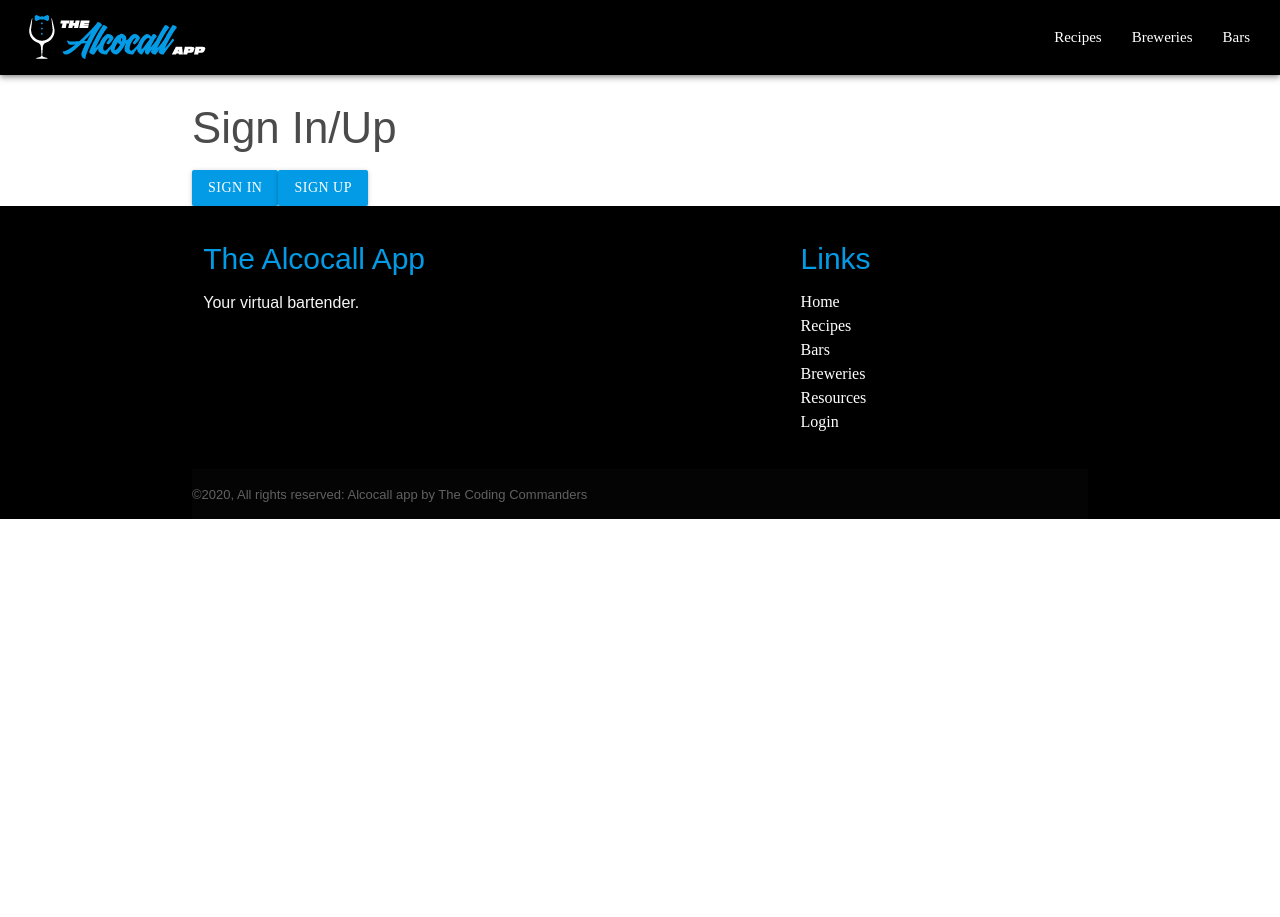
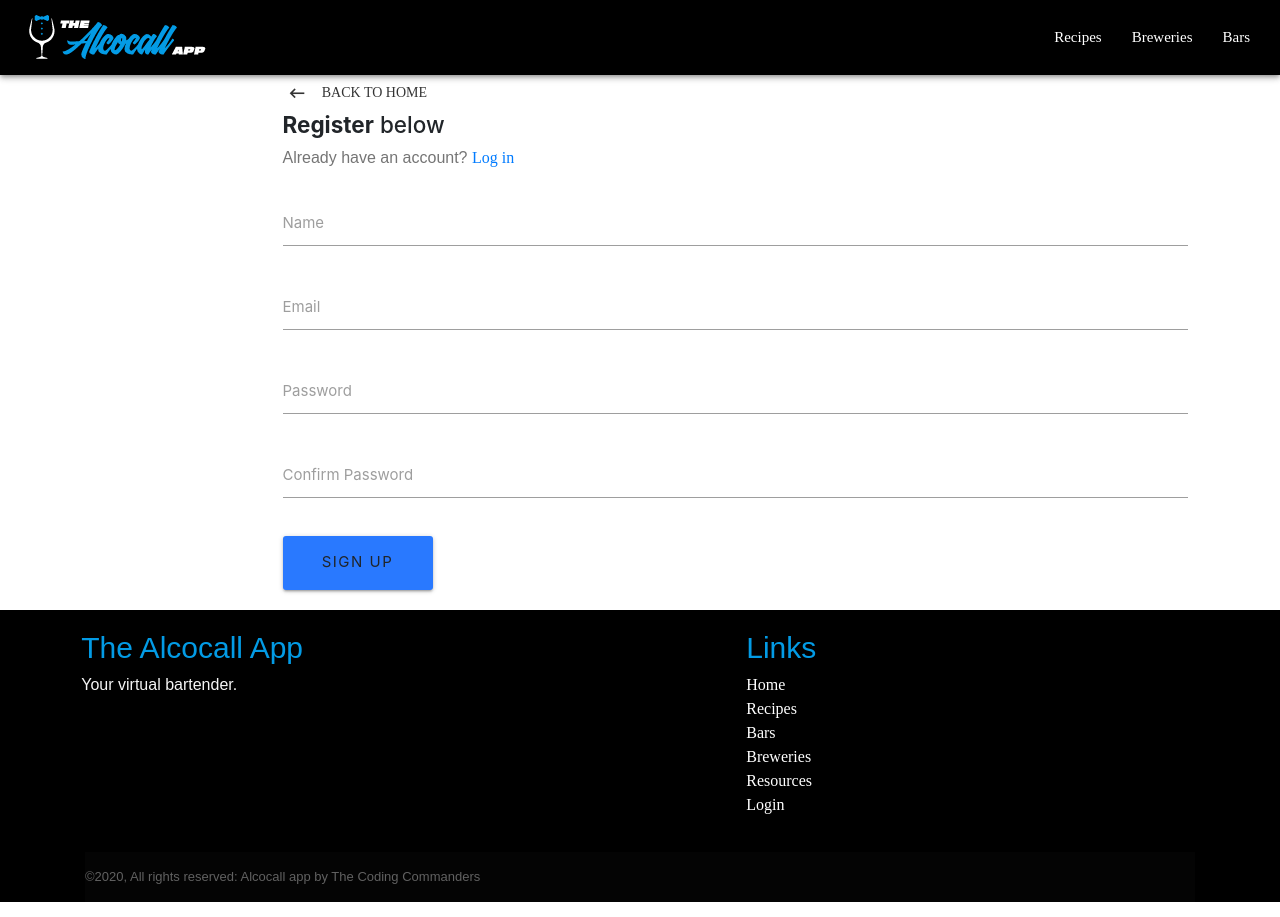
Before and after one commit to amaliawhay/alcocall, a React (Create React App) app in the folder client/: page / in a window 1280 px wide. Before the commit the page ends 800 px from the top, so only its background shows below. Built offline with nearby package versions, Linux system fonts and the light colour scheme; a web font is replaced by a local one.

Commit message:
here is the sign in and login front end

```diff
--- a/client/public/index.html
+++ b/client/public/index.html
@@ -24,6 +24,8 @@
       rel="manifest"
       href="%PUBLIC_URL%/manifest.json"
     />
+    <script src="https://code.jquery.com/jquery-3.5.1.slim.min.js" integrity="sha384-DfXdz2htPH0lsSSs5nCTpuj/zy4C+OGpamoFVy38MVBnE+IbbVYUew+OrCXaRkfj" crossorigin="anonymous"></script>
+<script src="https://cdn.jsdelivr.net/npm/bootstrap@4.5.3/dist/js/bootstrap.bundle.min.js" integrity="sha384-ho+j7jyWK8fNQe+A12Hb8AhRq26LrZ/JpcUGGOn+Y7RsweNrtN/tE3MoK7ZeZDyx" crossorigin="anonymous"></script>
     <!--
       Notice the use of %PUBLIC_URL% in the tags above.
       It will be replaced with the URL of the `public` folder during the build.
--- a/client/src/App.js
+++ b/client/src/App.js
@@ -4,11 +4,13 @@
 import Navbar1 from "./component/navBar/navBar";
 import home from "./pages/home/index";
 import references from "./pages/references/index";
-import signIn from "./pages/signIn/index";
+// import signIn from "./pages/signIn/index";
 import Recipes from "./pages/recipes/index";
 import bars from "./pages/bars/index";
 import breweries from "./pages/breweries/index";
 import Footer from "./component/footer/footer";
+import Register from "./auth/register.js";
+import Login from "./auth/login.js";
 
 function App() {
   return (
@@ -16,7 +18,9 @@
       <div>
         <Navbar1 />
 
-        <Route exact path="/" component={signIn} />
+
+        <Route exact path="/" component={Register} />
+        <Route exact path="/login" component={Login} />
         <Route exact path="/index" component={home} />
         <Route exact path="/bars" component={bars} />
         <Route path="/breweries" component={breweries} />
--- /dev/null
+++ b/client/src/auth/login.js
@@ -0,0 +1,83 @@
+import React, { Component } from "react";
+import { Link } from "react-router-dom";
+class Login extends Component {
+  constructor() {
+    super();
+    this.state = {
+      email: "",
+      password: "",
+      errors: {}
+    };
+  }
+onChange = e => {
+    this.setState({ [e.target.id]: e.target.value });
+  };
+onSubmit = e => {
+    e.preventDefault();
+const userData = {
+      email: this.state.email,
+      password: this.state.password
+    };
+console.log(userData);
+  };
+render() {
+    const { errors } = this.state;
+return (
+      <div className="container">
+        <div style={{ marginTop: "4rem" }} className="row">
+          <div className="col s8 offset-s2">
+            <Link to="/" className="btn-flat waves-effect">
+              <i className="material-icons left">keyboard_backspace</i> Back to
+              home
+            </Link>
+            <div className="col s12" style={{ paddingLeft: "11.250px" }}>
+              <h4>
+                <b>Login</b> below
+              </h4>
+              <p className="grey-text text-darken-1">
+                Don't have an account? <Link to="/register">Register</Link>
+              </p>
+            </div>
+            <form noValidate onSubmit={this.onSubmit}>
+              <div className="input-field col s12">
+                <input
+                  onChange={this.onChange}
+                  value={this.state.email}
+                  error={errors.email}
+                  id="email"
+                  type="email"
+                />
+                <label htmlFor="email">Email</label>
+              </div>
+              <div className="input-field col s12">
+                <input
+                  onChange={this.onChange}
+                  value={this.state.password}
+                  error={errors.password}
+                  id="password"
+                  type="password"
+                />
+                <label htmlFor="password">Password</label>
+              </div>
+              <div className="col s12" style={{ paddingLeft: "11.250px" }}>
+                <button
+                  style={{
+                    width: "150px",
+                    borderRadius: "3px",
+                    letterSpacing: "1.5px",
+                    marginTop: "1rem"
+                  }}
+                  type="submit"
+                  className="btn btn-large waves-effect waves-light hoverable blue accent-3"
+                >
+                  Login
+                </button>
+              </div>
+            </form>
+          </div>
+        </div>
+      </div>
+    );
+  }
+}
+export default Login;
--- /dev/null
+++ b/client/src/auth/register.js
@@ -0,0 +1,108 @@
+import React, { Component } from "react";
+import { Link } from "react-router-dom";
+class Register extends Component {
+  constructor() {
+    super();
+    this.state = {
+      name: "",
+      email: "",
+      password: "",
+      password2: "",
+      errors: {}
+    };
+  }
+
+  onChange = e => {
+    this.setState({ [e.target.id]: e.target.value });
+  };
+  onSubmit = e => {
+    e.preventDefault();
+const newUser = {
+      name: this.state.name,
+      email: this.state.email,
+      password: this.state.password,
+      password2: this.state.password2
+    };
+console.log(newUser);
+  };
+  render() {
+    const { errors } = this.state;
+    return (
+        <div className="container">
+          <div className="row">
+            <div className="col s8 offset-s2">
+              <Link to="/" className="btn-flat waves-effect">
+                <i className="material-icons left">keyboard_backspace</i> Back to
+                home
+              </Link>
+              <div className="col s12" style={{ paddingLeft: "11.250px" }}>
+                <h4>
+                  <b>Register</b> below
+                </h4>
+                <p className="grey-text text-darken-1">
+                  Already have an account? <Link to="/login">Log in</Link>
+                </p>
+              </div>
+              <form noValidate onSubmit={this.onSubmit}>
+                <div className="input-field col s12">
+                  <input
+                    onChange={this.onChange}
+                    value={this.state.name}
+                    error={errors.name}
+                    id="name"
+                    type="text"
+                  />
+                  <label htmlFor="name">Name</label>
+                </div>
+                <div className="input-field col s12">
+                  <input
+                    onChange={this.onChange}
+                    value={this.state.email}
+                    error={errors.email}
+                    id="email"
+                    type="email"
+                  />
+                  <label htmlFor="email">Email</label>
+                </div>
+                <div className="input-field col s12">
+                  <input
+                    onChange={this.onChange}
+                    value={this.state.password}
+                    error={errors.password}
+                    id="password"
+                    type="password"
+                  />
+                  <label htmlFor="password">Password</label>
+                </div>
+                <div className="input-field col s12">
+                  <input
+                    onChange={this.onChange}
+                    value={this.state.password2}
+                    error={errors.password2}
+                    id="password2"
+                    type="password"
+                  />
+                  <label htmlFor="password2">Confirm Password</label>
+                </div>
+                <div className="col s12" style={{ paddingLeft: "11.250px" }}>
+                  <button
+                    style={{
+                      width: "150px",
+                      borderRadius: "3px",
+                      letterSpacing: "1.5px",
+                      marginTop: "1rem"
+                    }}
+                    type="submit"
+                    className="btn btn-large waves-effect waves-light hoverable blue accent-3"
+                  >
+                    Sign up
+                  </button>
+                </div>
+              </form>
+            </div>
+          </div>
+        </div>
+      );
+    }
+  }
+  export default Register;
--- a/client/src/index.js
+++ b/client/src/index.js
@@ -5,6 +5,7 @@
 import { Provider } from "react-redux";
 import "materialize-css";
 import "materialize-css/dist/css/materialize.min.css";
+import 'bootstrap/dist/css/bootstrap.min.css';
 
 ReactDOM.render(
   <React.StrictMode>
--- a/package.json
+++ b/package.json
@@ -8,6 +8,7 @@
     "axios": "^0.20.0",
     "bcryptjs": "^2.4.3",
     "body-parser": "^1.19.0",
+    "bootstrap": "^4.5.3",
     "classnames": "^2.2.6",
     "dotenv": "^8.2.0",
     "express": "^4.17.1",
@@ -20,6 +21,7 @@
     "passport": "^0.4.1",
     "passport-jwt": "^4.0.0",
     "react": "^16.13.1",
+    "react-bootstrap": "^1.3.0",
     "react-dom": "^16.13.1",
     "react-materialize": "^3.9.3",
     "react-redux": "^7.2.1",
```
Also changed, not shown: 1 other file (tests, documents, lock files or other folders).
